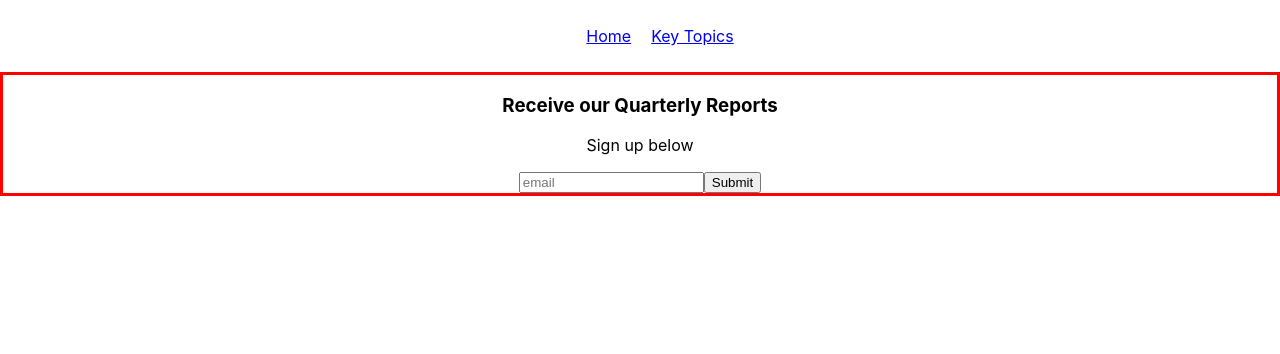
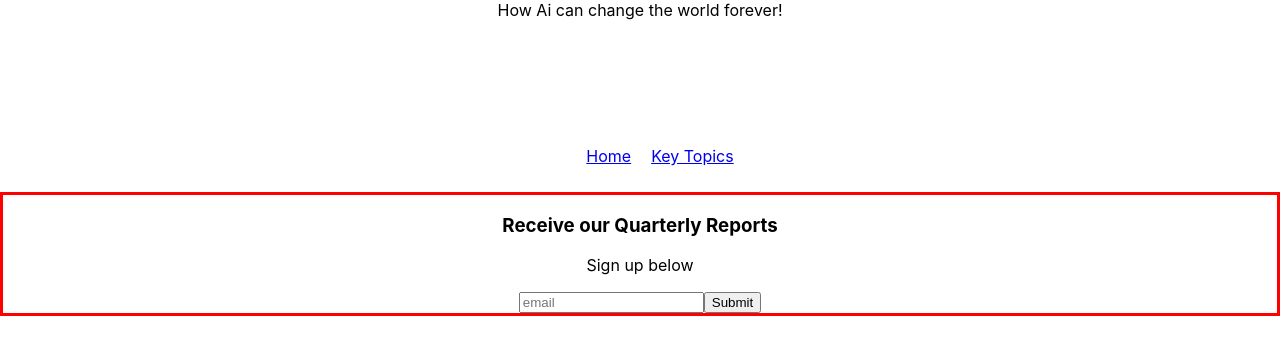
Before and after one commit to DevBara/React-Industry-Standard, a React (Create React App) app: page / in a window 1280 px wide. Shown: the top 354 px of the page. Built offline with nearby package versions, Linux system fonts and the light colour scheme.

Commit message:
added basics for header

```diff
--- a/src/App.css
+++ b/src/App.css
@@ -1,4 +1,13 @@
 .App {
+  text-align: center;
+}
+
+/* header by charles*/
+
+#header{
+  width: 100%;
+  height: 15vh;
+  color: black;
   text-align: center;
 }
 
--- a/src/components/Header.js
+++ b/src/components/Header.js
@@ -1,12 +1,14 @@
 import React, { Component } from 'react'
+import '../App.css';
+
 
 export default class Header extends Component {
     render() {
         return (
             <div>
-                <div>
-
-                </div>
+                <header id="header">
+            How Ai can change the world forever!
+                </header>
 
             </div>
         )
```
